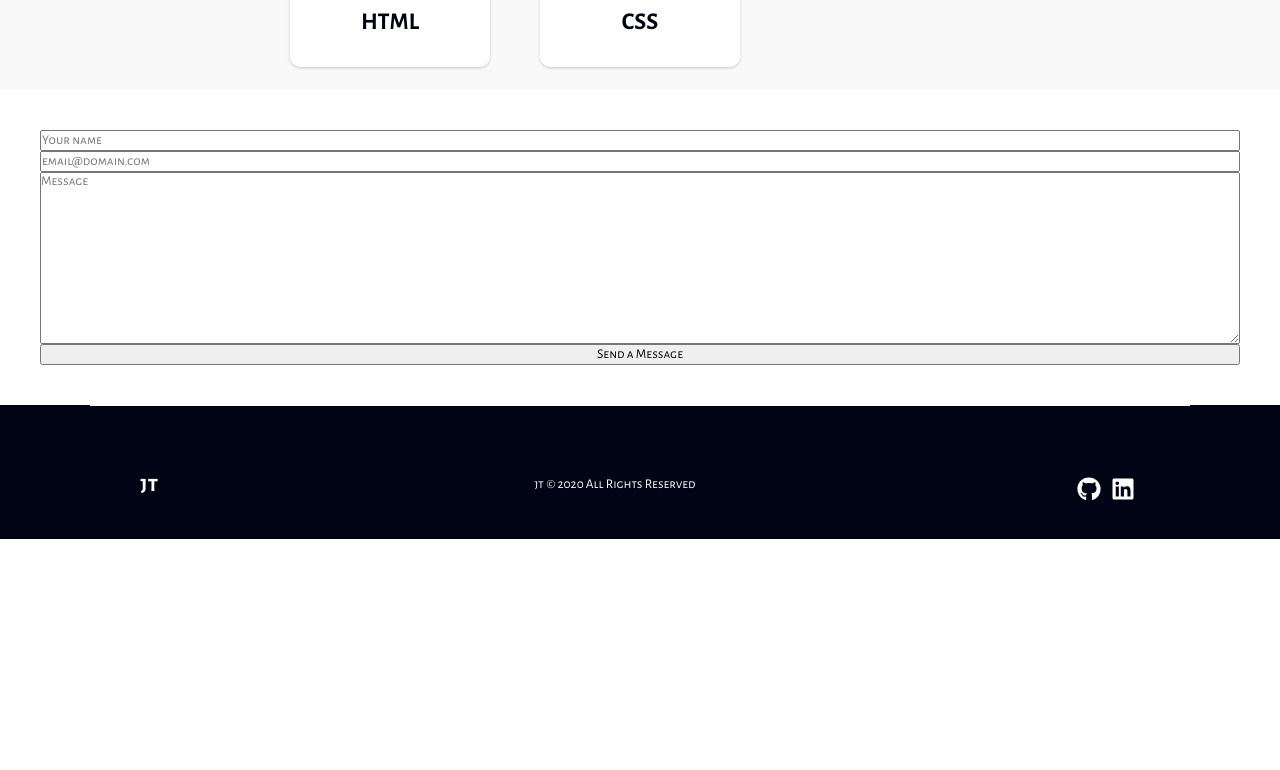
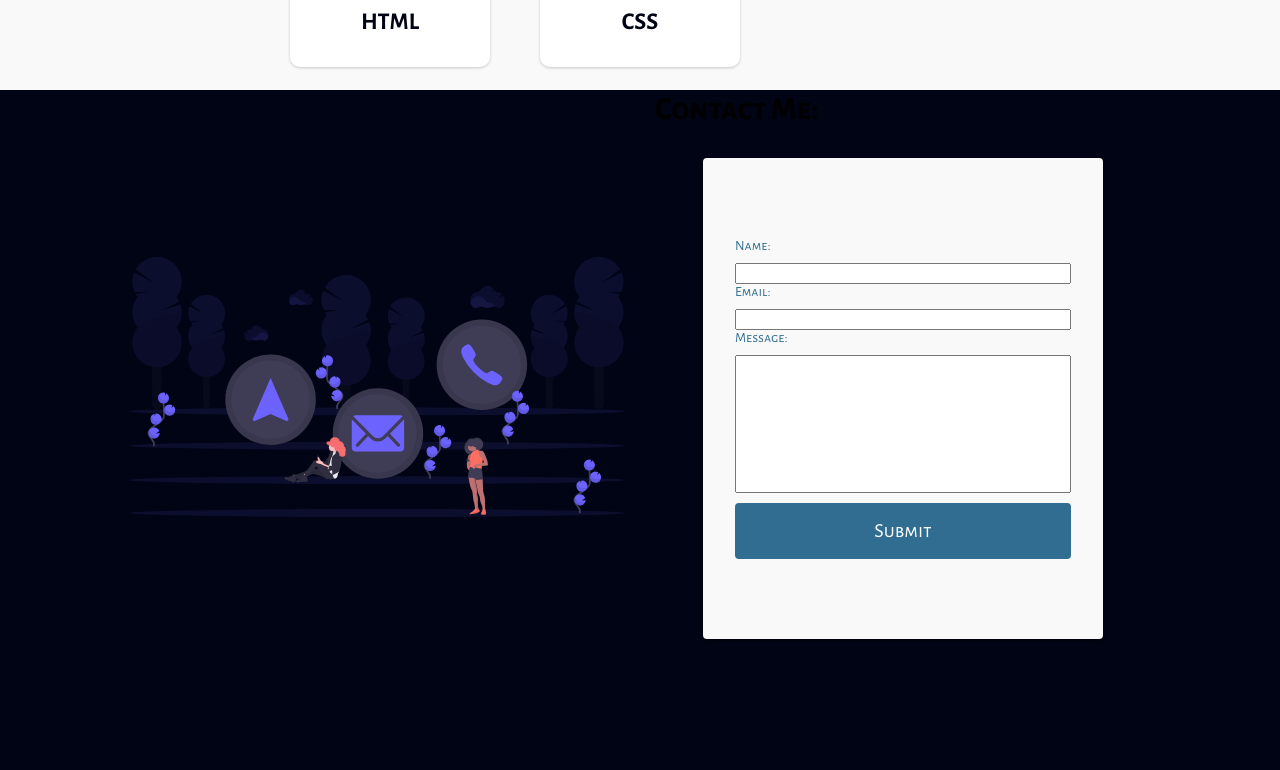
Before and after one commit to jtomassoni/portfolio-site, a React (Create React App) app: page / in a window 1280 px wide. Shown: the part 2810-3580 px from the top of the page. Before the commit the page ends 3349 px from the top, so only its background shows below. Built offline with nearby package versions, Linux system fonts and the light colour scheme.

Commit message:
both forms on page might work

```diff
--- a/src/components/Contact/index.js
+++ b/src/components/Contact/index.js
@@ -17,42 +17,41 @@ import {
 } from './ContactElements';
 
 const Contact = () => {
-	const [contact, setContact] = useState();
-	const [name, setName] = useState();
-	const [email, setEmail] = useState();
+	// const [contact, setContact] = useState();
+	// const [name, setName] = useState();
+	// const [email, setEmail] = useState();
 
 	return (
 		<Container altBg={true} id='contact'>
 			<Wrapper>
 				<Row imgPosition={true}>
 					<ColumnOne>
-						<Form>
-							<h1>Contact Me:</h1>
+						<h1>Contact Me:</h1>
+						<Form name='contact' action='/' method='POST'>
+							<input required type='hidden' name='form-name' value='contact' />
 							<Label htmlFor='name'>Name:</Label>
 							<InputText
 								type='text'
 								name='name'
-								onChange={(event) => setName(event.target.value)}
-								value={name}
+								// onChange={(event) => setName(event.target.value)}
+								// value={name}
 							/>
 							<Label htmlFor='email'>Email:</Label>
 							<InputText
 								type='email'
 								name='email'
-								onChange={(event) => setEmail(event.target.value)}
-								value={email}
+								// onChange={(event) => setEmail(event.target.value)}
+								// value={email}
 							/>
-							<Label htmlFor='additionalDetails'>Comments:</Label>
+							<Label htmlFor='message'>Message:</Label>
 							<InputTextArea
 								type='text'
+								name='message'
 								rows='8'
-								name='details'
-								id='details'
-								form='detailsform'
-								onChange={(event) => setContact(event.target.value)}
-								value={contact}
+								// onChange={(event) => setContact(event.target.value)}
+								// value={contact}
 							/>
-							<FormButton>Submit</FormButton>
+							<FormButton type='submit'>Submit</FormButton>
 						</Form>
 					</ColumnOne>
 					<ColumnTwo>
--- a/src/components/Dummy/index.js
+++ b/src/components/Dummy/index.js
@@ -1,15 +1,26 @@
 import React from 'react';
 
+import {
+	Container,
+	Wrapper,
+	Row,
+	ColumnOne,
+	Form,
+	Label,
+	InputTextArea,
+	InputText,
+	ColumnTwo,
+	Img,
+	ImgContainer,
+	FormButton,
+} from './DummyElements';
+
 const Dummy = () => {
-	const formStyles = {
-		display: 'flex',
-		flexDirection: 'column',
-		margin: '40px',
-	};
+
 
 	return (
 		<div className='Dummy'>
-			<form style={formStyles} name='contact' action='/' method='POST'>
+			<form name='contact' action='/' method='POST'>
 				<input required type='hidden' name='form-name' value='contact' />
 				<input required type='text' name='name' placeholder='Your name' />
 				<input
--- a/src/pages/index.js
+++ b/src/pages/index.js
@@ -6,6 +6,7 @@ import Skills from '../components/Skills';
 import Projects from '../components/Projects';
 import Sidebar from '../components/Sidebar';
 import Dummy from '../components/Dummy';
+import Contact from '../components/Contact';
 
 const Home = () => {
 	const [isOpen, setIsOpen] = useState(false);
@@ -21,6 +22,7 @@ const Home = () => {
 			<HeroSection />
 			<Projects />
 			<Skills />
+			<Contact />
 			<Dummy />
 			<Footer />
 		</>
```
Also changed, not shown: 1 other file (tests, documents, lock files or other folders).
